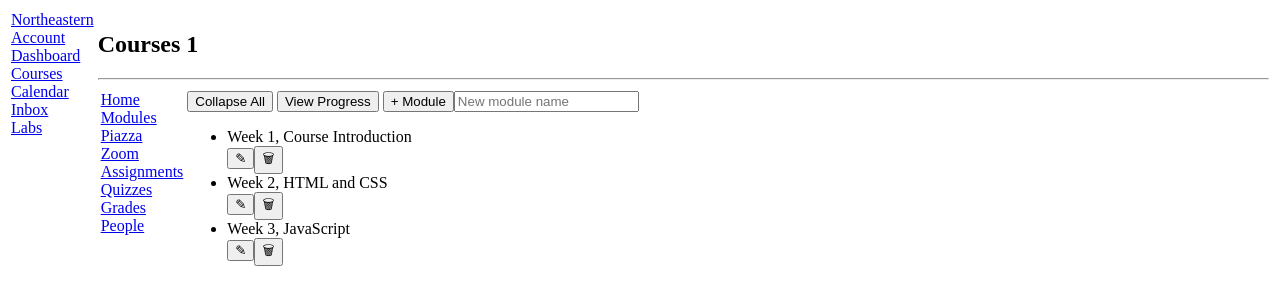
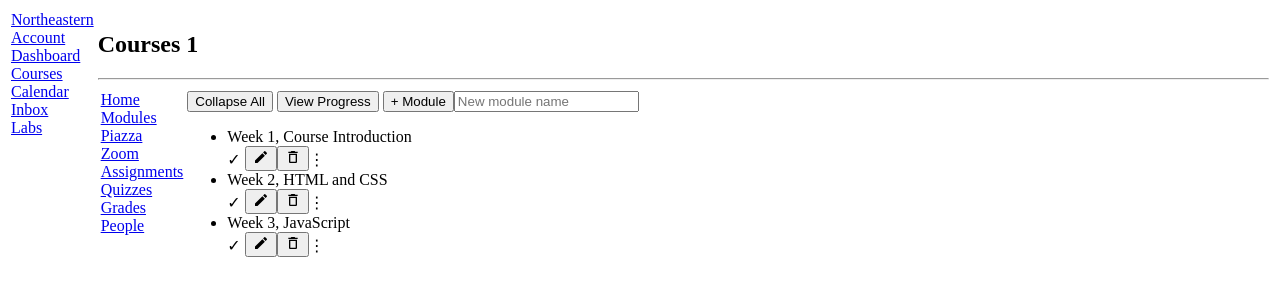
Before and after one commit to liuminjing2021cloud/webdev-client, a Next.js app: page /courses/1/modules in a window 1280 px wide. Shown: the top 304 px of the page. Built offline with nearby package versions, Linux system fonts and the light colour scheme.

Commit message:
Add module action icons

```diff
--- a/app/(kambaz)/courses/[cid]/modules/page.tsx
+++ b/app/(kambaz)/courses/[cid]/modules/page.tsx
@@ -4,7 +4,7 @@ import { KambazModule, useKambazStore } from "../../../store";
 export default function Modules() {
   const modules = useKambazStore((state) => state.modules); const addModule = useKambazStore((state) => state.addModule); const updateModule = useKambazStore((state) => state.updateModule); const deleteModule = useKambazStore((state) => state.deleteModule);
   const [newName, setNewName] = useState(""); const [editing, setEditing] = useState<KambazModule | null>(null);
-  return <div><button type="button">Collapse All</button> <button type="button">View Progress</button> <button onClick={() => { if (newName.trim()) { addModule(newName.trim()); setNewName(""); } }}>+ Module</button><input aria-label="New module" placeholder="New module name" value={newName} onChange={(event) => setNewName(event.target.value)} />
-    <ul id="wd-modules">{modules.map((module) => <li className="wd-module" key={module._id}>{editing?._id === module._id ? <><input aria-label="Edit module" value={editing.name} onChange={(event) => setEditing({ ...editing, name: event.target.value })} /><button onClick={() => { updateModule(editing); setEditing(null); }}>Save</button></> : <div className="wd-title">{module.name}</div>} <button aria-label="Edit module" title="Edit module" onClick={() => setEditing(module)}>✎</button><button aria-label="Delete module" title="Delete module" onClick={() => deleteModule(module._id)}>🗑</button></li>)}</ul>
+  return <div><button type="button">Collapse All</button> <button type="button">View Progress</button> <button id="wd-add-module-btn" type="button" onClick={() => { if (newName.trim()) { addModule(newName.trim()); setNewName(""); } }}>+ Module</button><input aria-label="New module" placeholder="New module name" value={newName} onChange={(event) => setNewName(event.target.value)} />
+    <ul id="wd-modules">{modules.map((module) => <li className="wd-module" key={module._id}>{editing?._id === module._id ? <><input aria-label="Edit module" value={editing.name} onChange={(event) => setEditing({ ...editing, name: event.target.value })} /><button onClick={() => { updateModule(editing); setEditing(null); }}>Save</button></> : <div className="wd-title">{module.name}</div>} <span aria-label="Published module" title="Published">✓</span> <button id="wd-edit-module-btn" aria-label="Edit module" title="Edit module" onClick={() => setEditing(module)}><svg aria-hidden="true" viewBox="0 0 24 24" width="16" height="16"><path fill="currentColor" d="M3 17.25V21h3.75L17.81 9.94l-3.75-3.75L3 17.25ZM20.71 7.04a1 1 0 0 0 0-1.41l-2.34-2.34a1 1 0 0 0-1.41 0l-1.83 1.83 3.75 3.75 1.83-1.83Z" /></svg></button><button id="wd-delete-module-btn" aria-label="Delete module" title="Delete module" onClick={() => deleteModule(module._id)}><svg aria-hidden="true" viewBox="0 0 24 24" width="16" height="16"><path fill="currentColor" d="M6 19c0 1.1.9 2 2 2h8c1.1 0 2-.9 2-2V7H6v12ZM8 9h8v10H8V9Zm7.5-5-1-1h-5l-1 1H5v2h14V4h-3.5Z" /></svg></button><span aria-label="More module options" title="More module options">⋮</span></li>)}</ul>
   </div>;
 }
```
